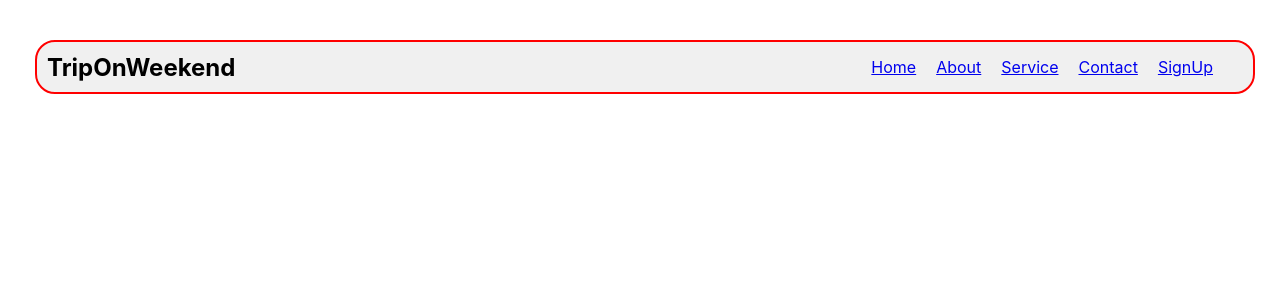
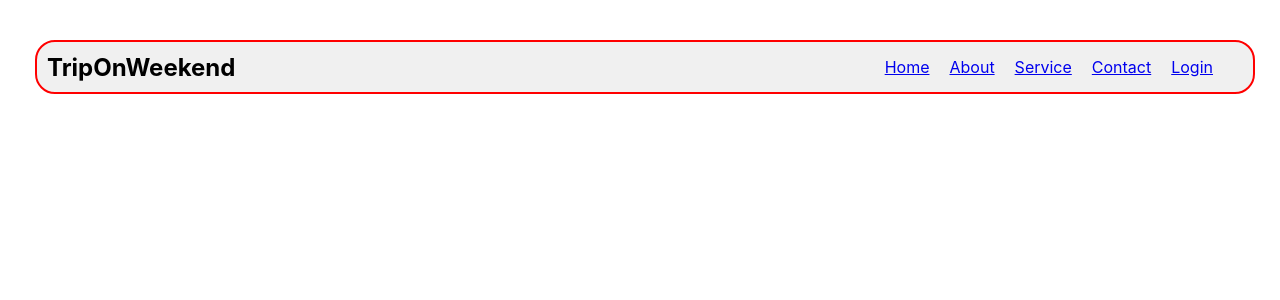
Before and after one commit to Umairlari786/my-traveling-duniya, a React (Create React App) app: page / in a window 1280 px wide. Shown: the top 300 px of the page. Built offline with nearby package versions, Linux system fonts and the light colour scheme.

Commit message:
some basic changes

```diff
--- a/src/components/menuItems.js
+++ b/src/components/menuItems.js
@@ -25,7 +25,7 @@ export const MenuItems =[
         icon: "faAddressBook"
     },
     {
-        title: "SignUp",
+        title: "Login",
         url:"/signup",
         cName:"na-menu",
         icon: "faUserPlus"
```
